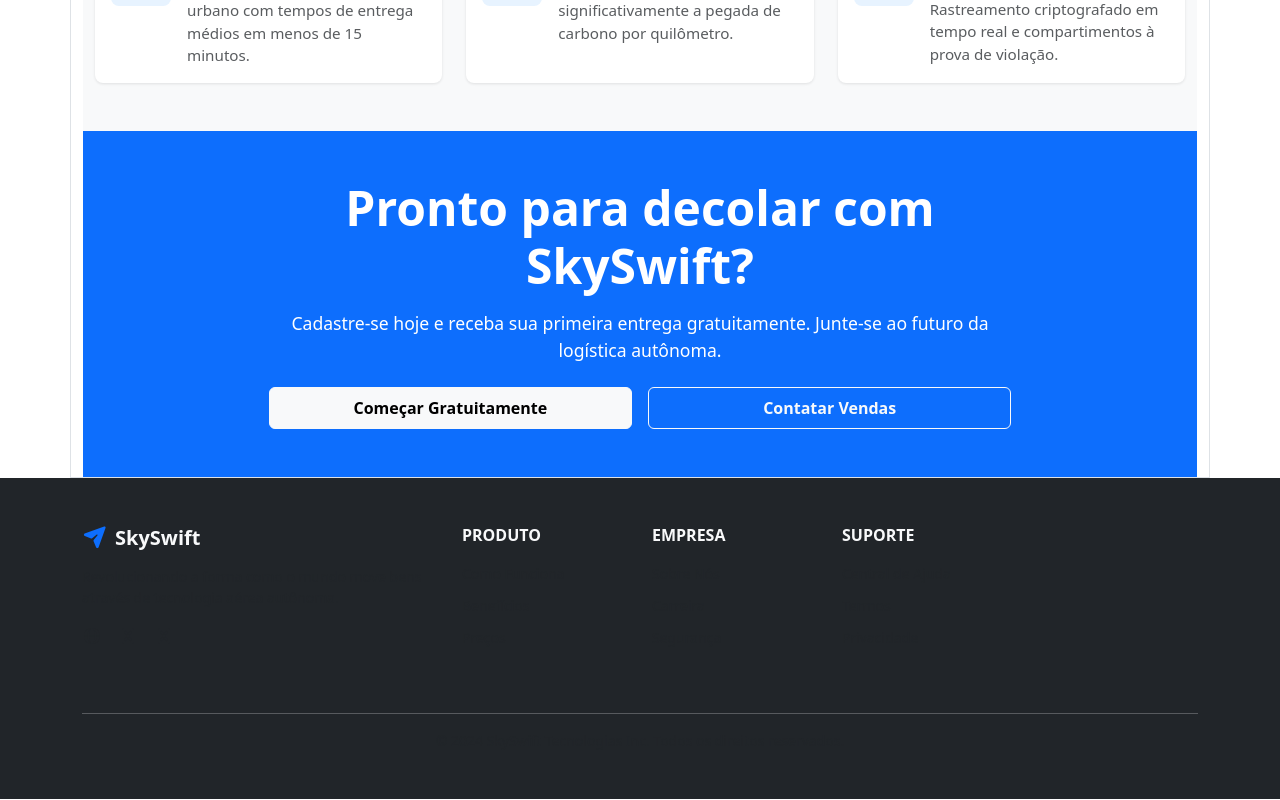
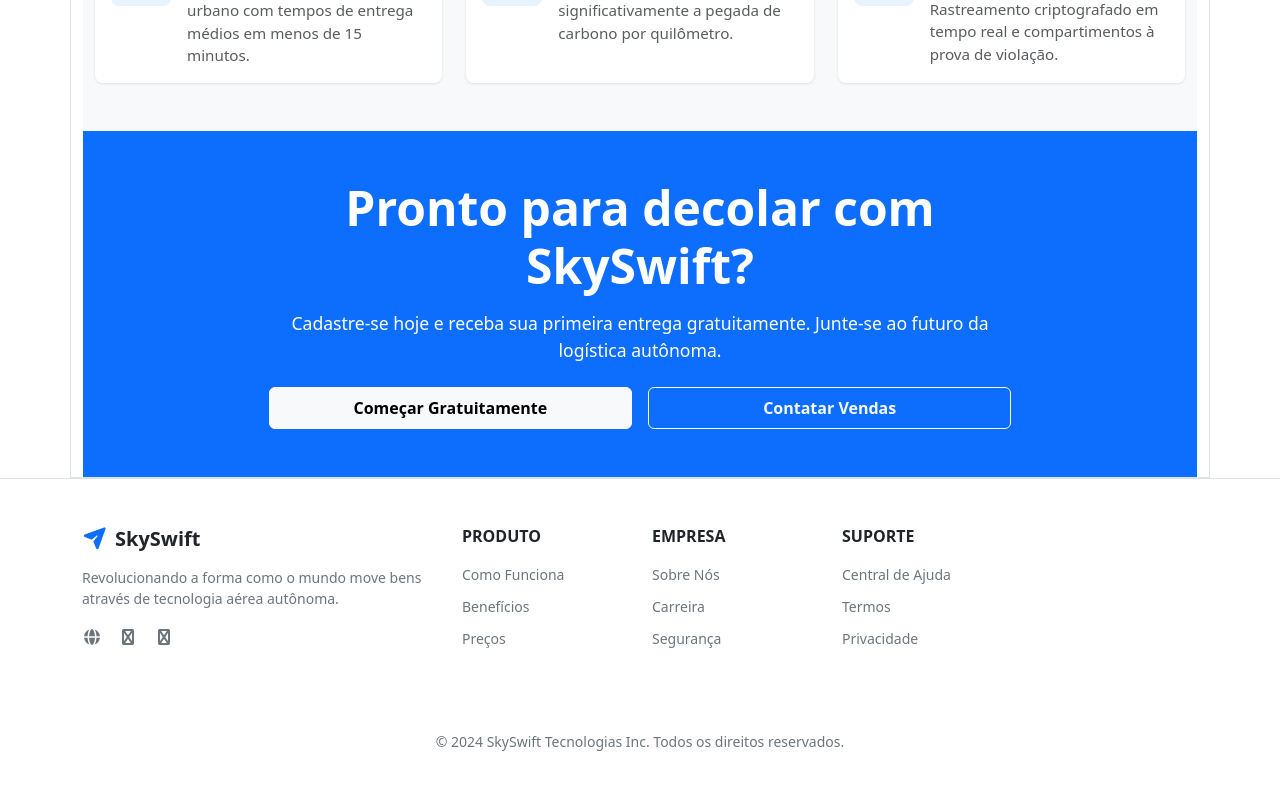
Before and after one commit to FFCfelps1/Projeto_Semestral_Entrega_via_drones, a React (Vite) app in the folder front/: page / in a window 1280 px wide. Shown: the part 1203-2003 px from the top of the page. Built offline with nearby package versions, Linux system fonts and the light colour scheme.

Commit message:
style: Change Footer background to white with dark text

```diff
--- a/front/src/Footer.jsx
+++ b/front/src/Footer.jsx
@@ -1,6 +1,6 @@
 const Footer = () => {
   return (
-    <footer className="bg-dark text-light py-4 py-md-5">
+    <footer className="bg-white text-dark py-4 py-md-5 border-top">
       <div className="container">
         {/* Top Section - Logo & Description */}
         <div className="row mb-4 mb-md-5">
@@ -9,18 +9,18 @@ const Footer = () => {
               <i className="fa fa-paper-plane me-2 text-primary"></i>
               SkySwift
             </h5>
-            <p className="text-muted small">
+            <p className="text-secondary small">
               Revolucionando a forma como o mundo move bens através de tecnologia aérea autônoma.
             </p>
             {/* Social Icons */}
             <div className="d-flex gap-3 mt-3 justify-content-center justify-content-sm-start">
-              <a href="#" className="text-muted text-decoration-none">
+              <a href="#" className="text-secondary text-decoration-none">
                 <i className="fa fa-globe"></i>
               </a>
-              <a href="#" className="text-muted text-decoration-none">
+              <a href="#" className="text-secondary text-decoration-none">
                 <i className="fa fa-linkedin"></i>
               </a>
-              <a href="#" className="text-muted text-decoration-none">
+              <a href="#" className="text-secondary text-decoration-none">
                 <i className="fa fa-twitter"></i>
               </a>
             </div>
@@ -31,17 +31,17 @@ const Footer = () => {
             <h6 className="fw-bold mb-3 text-uppercase">Produto</h6>
             <ul className="list-unstyled">
               <li className="mb-2">
-                <a href="#" className="text-muted text-decoration-none small">
+                <a href="#" className="text-secondary text-decoration-none small">
                   Como Funciona
                 </a>
               </li>
               <li className="mb-2">
-                <a href="#" className="text-muted text-decoration-none small">
+                <a href="#" className="text-secondary text-decoration-none small">
                   Benefícios
                 </a>
               </li>
               <li className="mb-2">
-                <a href="#" className="text-muted text-decoration-none small">
+                <a href="#" className="text-secondary text-decoration-none small">
                   Preços
                 </a>
               </li>
@@ -53,17 +53,17 @@ const Footer = () => {
             <h6 className="fw-bold mb-3 text-uppercase">Empresa</h6>
             <ul className="list-unstyled">
               <li className="mb-2">
-                <a href="#" className="text-muted text-decoration-none small">
+                <a href="#" className="text-secondary text-decoration-none small">
                   Sobre Nós
                 </a>
               </li>
               <li className="mb-2">
-                <a href="#" className="text-muted text-decoration-none small">
+                <a href="#" className="text-secondary text-decoration-none small">
                   Carreira
                 </a>
               </li>
               <li className="mb-2">
-                <a href="#" className="text-muted text-decoration-none small">
+                <a href="#" className="text-secondary text-decoration-none small">
                   Segurança
                 </a>
               </li>
@@ -75,17 +75,17 @@ const Footer = () => {
             <h6 className="fw-bold mb-3 text-uppercase">Suporte</h6>
             <ul className="list-unstyled">
               <li className="mb-2">
-                <a href="#" className="text-muted text-decoration-none small">
+                <a href="#" className="text-secondary text-decoration-none small">
                   Central de Ajuda
                 </a>
               </li>
               <li className="mb-2">
-                <a href="#" className="text-muted text-decoration-none small">
+                <a href="#" className="text-secondary text-decoration-none small">
                   Termos
                 </a>
               </li>
               <li className="mb-2">
-                <a href="#" className="text-muted text-decoration-none small">
+                <a href="#" className="text-secondary text-decoration-none small">
                   Privacidade
                 </a>
               </li>
@@ -94,12 +94,12 @@ const Footer = () => {
         </div>
 
         {/* Divider */}
-        <hr className="bg-secondary" />
+        <hr className="border-light" />
 
         {/* Bottom Section - Copyright */}
         <div className="row">
           <div className="col-12 text-center">
-            <p className="text-muted small mb-0">
+            <p className="text-secondary small mb-0">
               © 2024 SkySwift Tecnologias Inc. Todos os direitos reservados.
             </p>
           </div>
```
